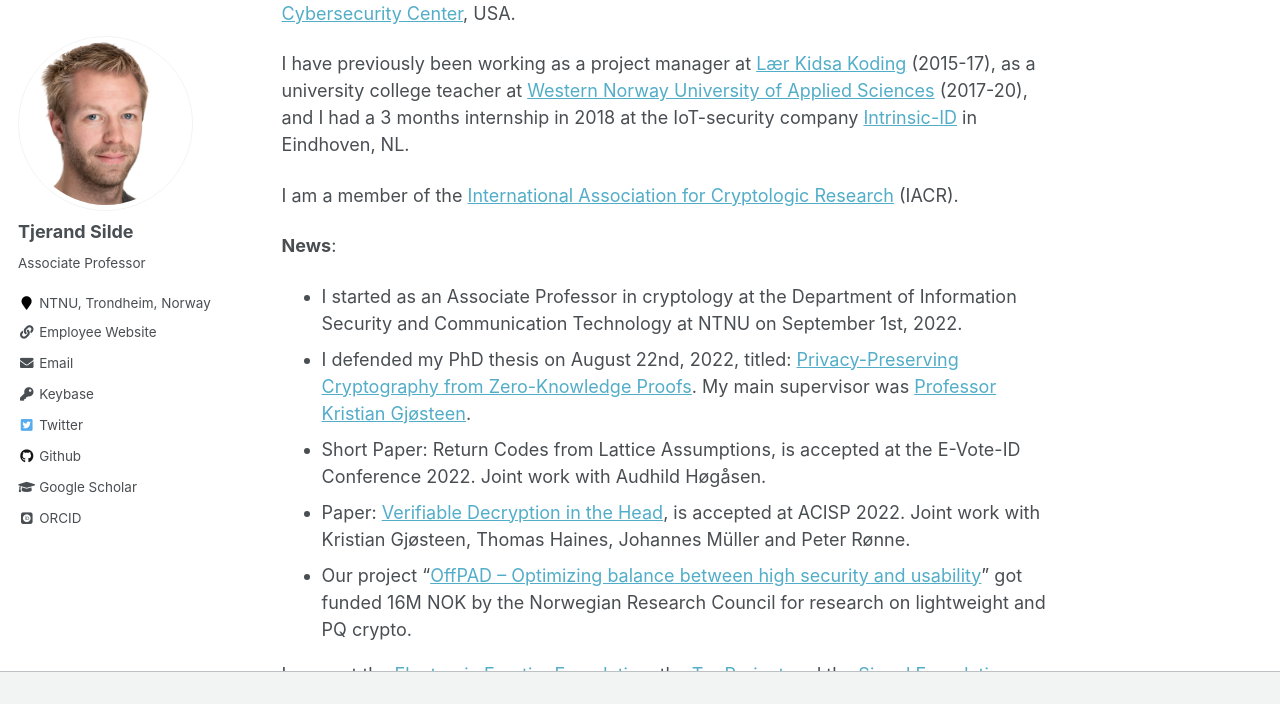
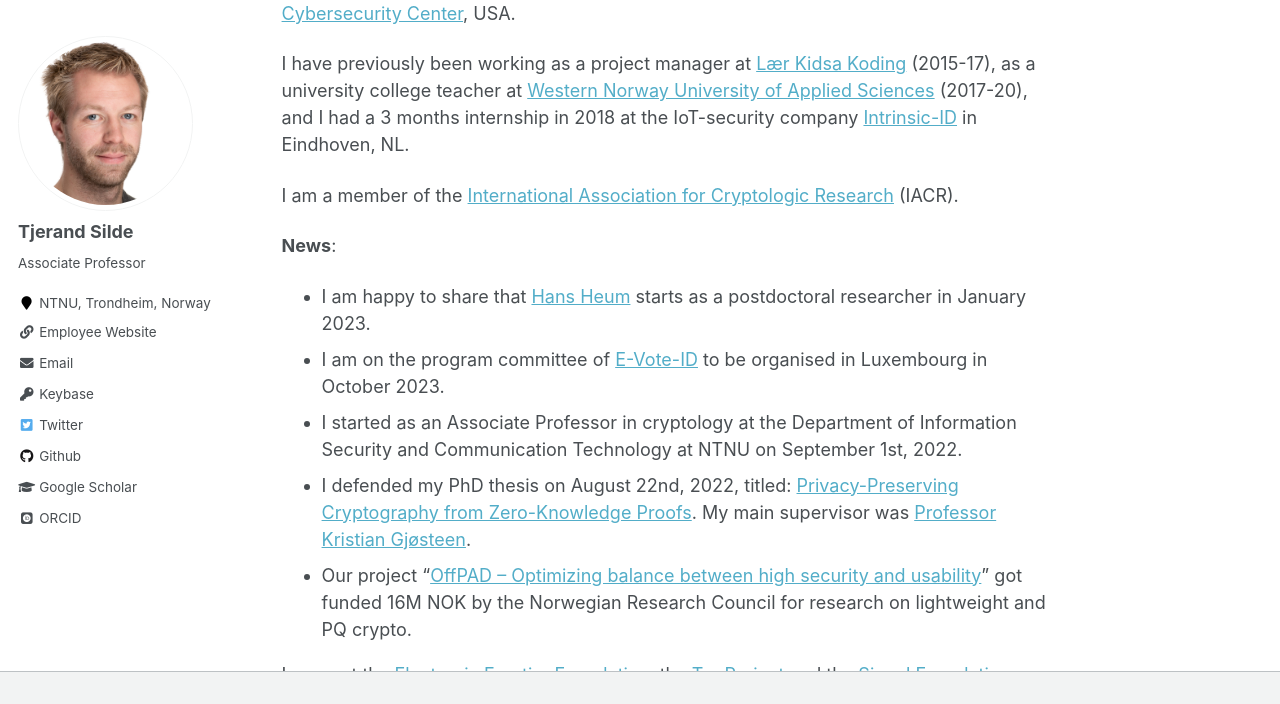
Before and after one commit to tjesi/tjesi.github.io, a Jekyll site: the page built from _pages/about.md, in a window 1280 px wide and 900 px high, scrolled down 558 px, cut to the strip 0-704 px from the top of the window. Built offline with Jekyll 4.4.1, drawn with Linux system fonts in a browser that asks for light colours; some web fonts are replaced.

Commit message:
Update about.md

```diff
--- a/_pages/about.md
+++ b/_pages/about.md
@@ -19,10 +19,10 @@
 I am a member of the [International Association for Cryptologic Research](https://iacr.org) (IACR).
 
 **News**:
+- I am happy to share that [Hans Heum](https://www.simula.no/people/hans) starts as a postdoctoral researcher in January 2023.
+- I am on the program committee of [E-Vote-ID](https://e-vote-id.org/wp-content/uploads/2022/11/CFP2023_3.pdf) to be organised in Luxembourg in October 2023.
 - I started as an Associate Professor in cryptology at the Department of Information Security and Communication Technology at NTNU on September 1st, 2022.
 - I defended my PhD thesis on August 22nd, 2022, titled: [Privacy-Preserving Cryptography from Zero-Knowledge Proofs](https://ntnuopen.ntnu.no/ntnu-xmlui/handle/11250/3012606). My main supervisor was [Professor Kristian Gjøsteen](https://www.ntnu.edu/employees/kristian.gjosteen).
-- Short Paper: Return Codes from Lattice Assumptions, is accepted at the E-Vote-ID Conference 2022. Joint work with Audhild Høgåsen.
-- Paper: [Verifiable Decryption in the Head](https://eprint.iacr.org/2021/558.pdf), is accepted at ACISP 2022. Joint work with Kristian Gjøsteen, Thomas Haines, Johannes Müller and Peter Rønne.
 - Our project "[OffPAD -- Optimizing balance between high security and usability](https://prosjektbanken.forskningsradet.no/en/project/FORISS/321619)" got funded 16M NOK by the Norwegian Research Council for research on lightweight and PQ crypto.
 
 I support the [Electronic Frontier Foundation](https://supporters.eff.org/donate/join-eff-4), the [Tor Project](https://donate.torproject.org) and the [Signal Foundation](https://signal.org/donate).
```
